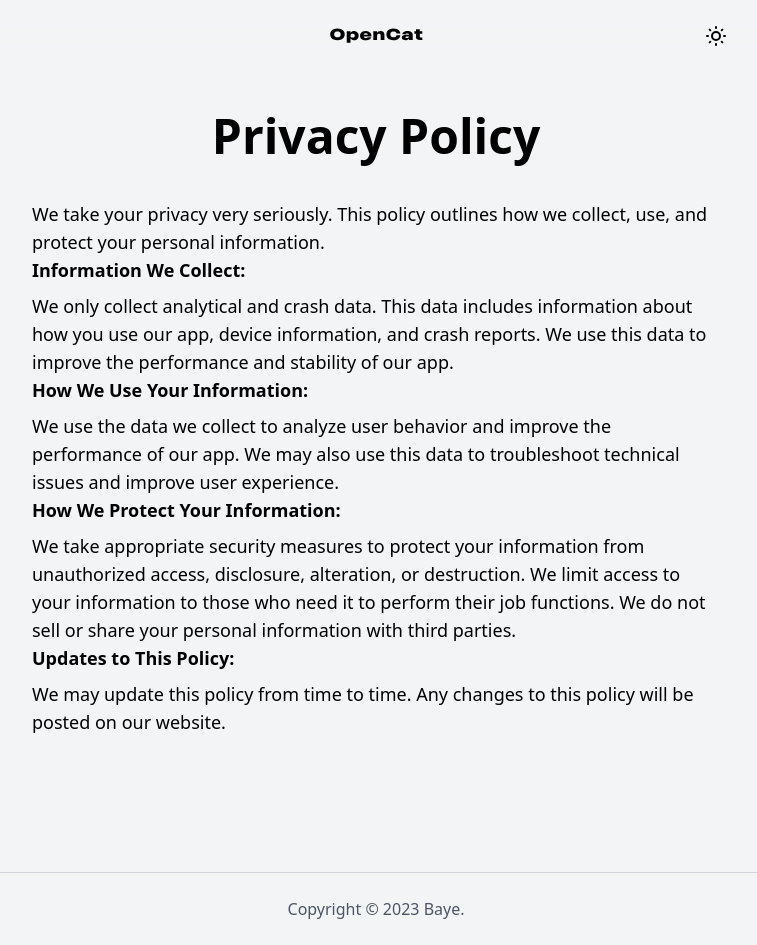
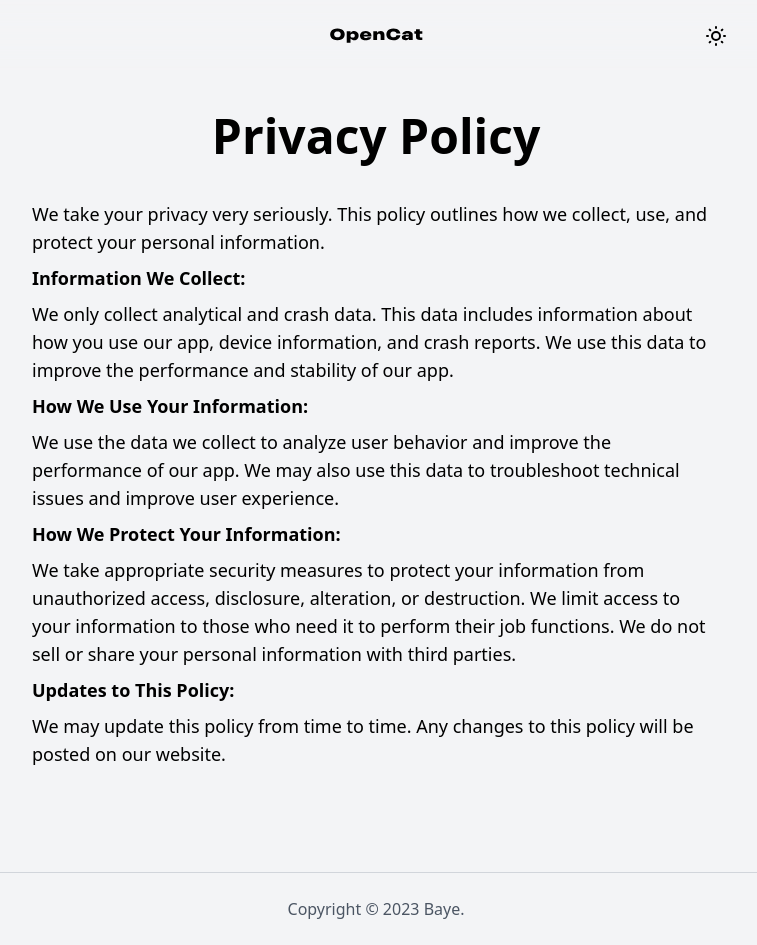
Before and after one commit to waylybaye/opencat.app, a Next.js app: page /privacy in a window 1280 px wide. Shown: the whole page, without its empty margins (264-1021 px from the left). Built offline with nearby package versions, Linux system fonts and the light colour scheme.

Commit message:
fix: make privacy page title margin both top and bottom

```diff
--- a/pages/privacy.jsx
+++ b/pages/privacy.jsx
@@ -13,19 +13,19 @@
             We take your privacy very seriously. This policy outlines how we collect, use, and protect your personal information.
             <br />
 
-            <h3 className="text-lg font-bold mb-2">
+            <h3 className="text-lg font-bold my-2">
               Information We Collect:
             </h3>
 
             We only collect analytical and crash data. This data includes information about how you use our app, device information, and crash reports. We use this data to improve the performance and stability of our app.
 
-            <h3 className="text-lg font-bold mb-2">
+            <h3 className="text-lg font-bold my-2">
               How We Use Your Information:
             </h3>
 
             We use the data we collect to analyze user behavior and improve the performance of our app. We may also use this data to troubleshoot technical issues and improve user experience.
 
-            <h3 className="text-lg font-bold mb-2">
+            <h3 className="text-lg font-bold my-2">
 
               How We Protect Your Information:
             </h3>
@@ -34,7 +34,7 @@
 
             We do not sell or share your personal information with third parties.
 
-            <h3 className="text-lg font-bold mb-2">
+            <h3 className="text-lg font-bold my-2">
               Updates to This Policy:
             </h3>
 
```
